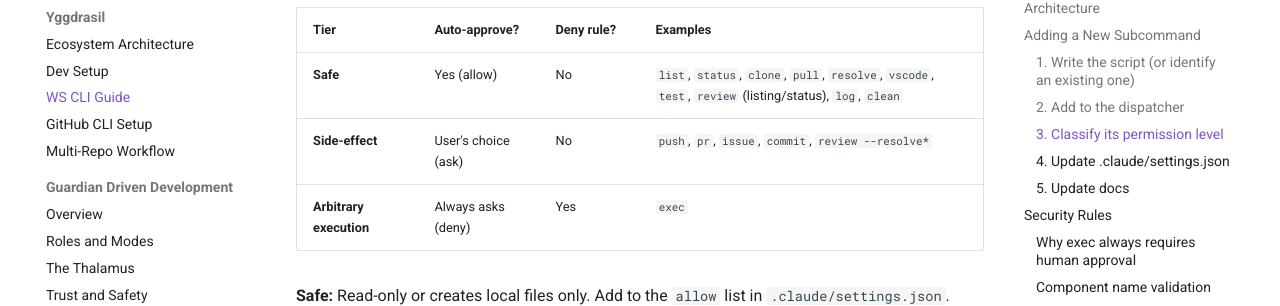
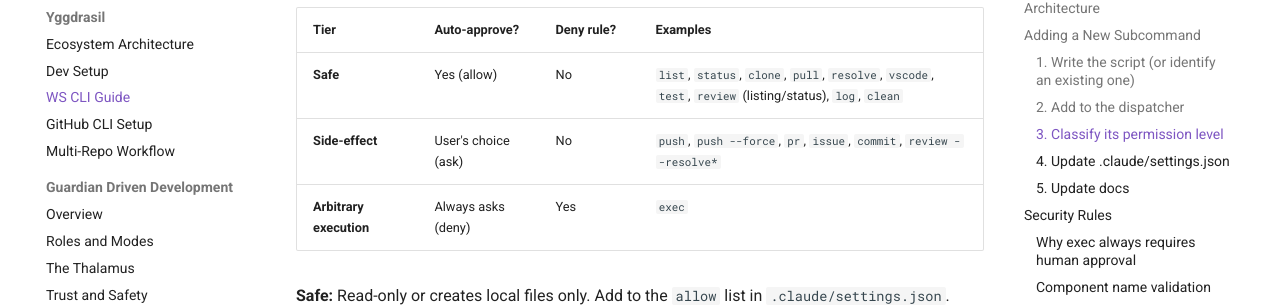
Before and after one commit to SiliconSaga/yggdrasil, an MkDocs documentation site: the page built from docs/ws-cli-guide.md, in a window 1280 px wide and 900 px high, scrolled down 1693 px. Shown: the part 127-433 px from the top of the window. Built offline with MkDocs 1.6.1 and Material for MkDocs 9.7.7, drawn with Linux system fonts in a browser that asks for light colours; comment, search, counter and statistics services are not loaded.

Commit message:
docs: add push --force to ws-cli-guide tier table
Co-Authored-By: Claude Opus 4.6 <noreply@anthropic.com>

```diff
--- a/docs/ws-cli-guide.md
+++ b/docs/ws-cli-guide.md
@@ -75,7 +75,7 @@ Every subcommand falls into one of three tiers:
 | Tier | Auto-approve? | Deny rule? | Examples |
 |------|---------------|------------|----------|
 | **Safe** | Yes (allow) | No | `list`, `status`, `clone`, `pull`, `resolve`, `vscode`, `test`, `review` (listing/status), `log`, `clean` |
-| **Side-effect** | User's choice (ask) | No | `push`, `pr`, `issue`, `commit`, `review --resolve*` |
+| **Side-effect** | User's choice (ask) | No | `push`, `push --force`, `pr`, `issue`, `commit`, `review --resolve*` |
 | **Arbitrary execution** | Always asks (deny) | Yes | `exec` |
 
 **Safe:** Read-only or creates local files only. Add to the `allow` list in
```
